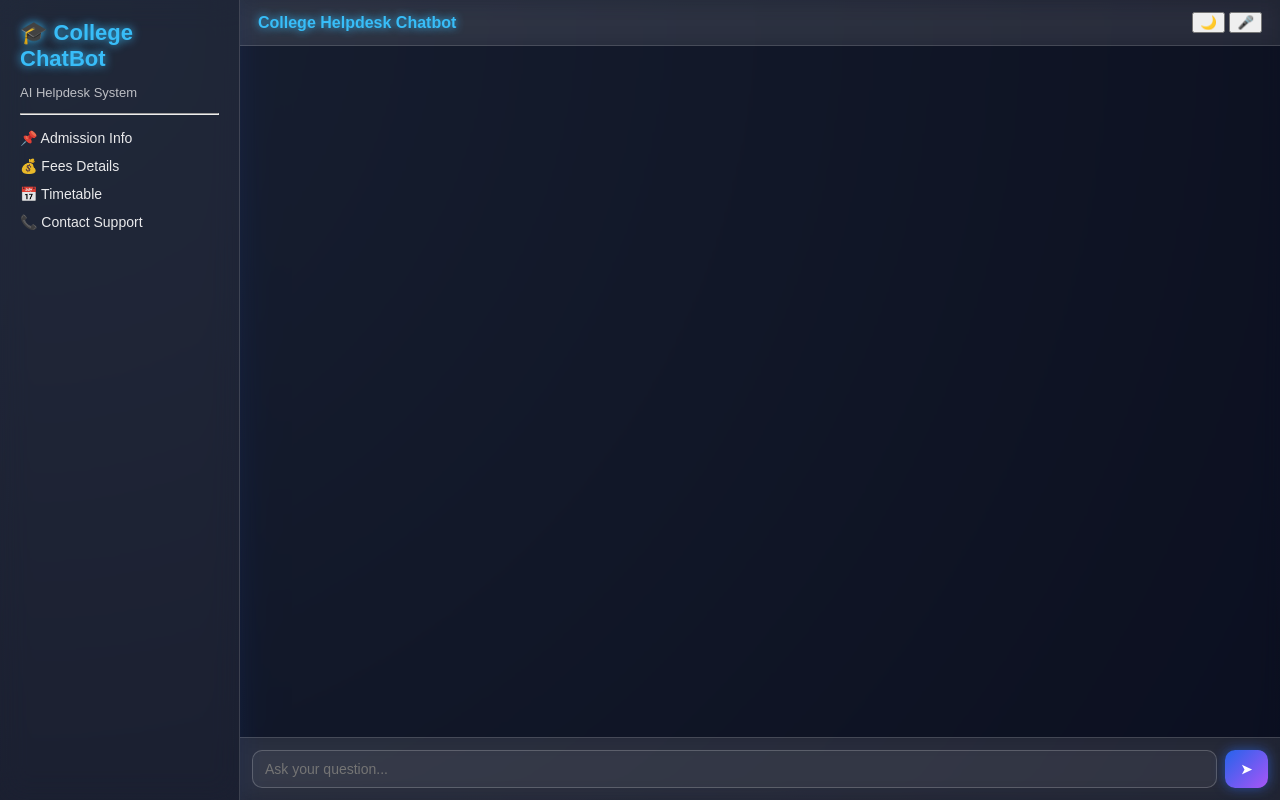
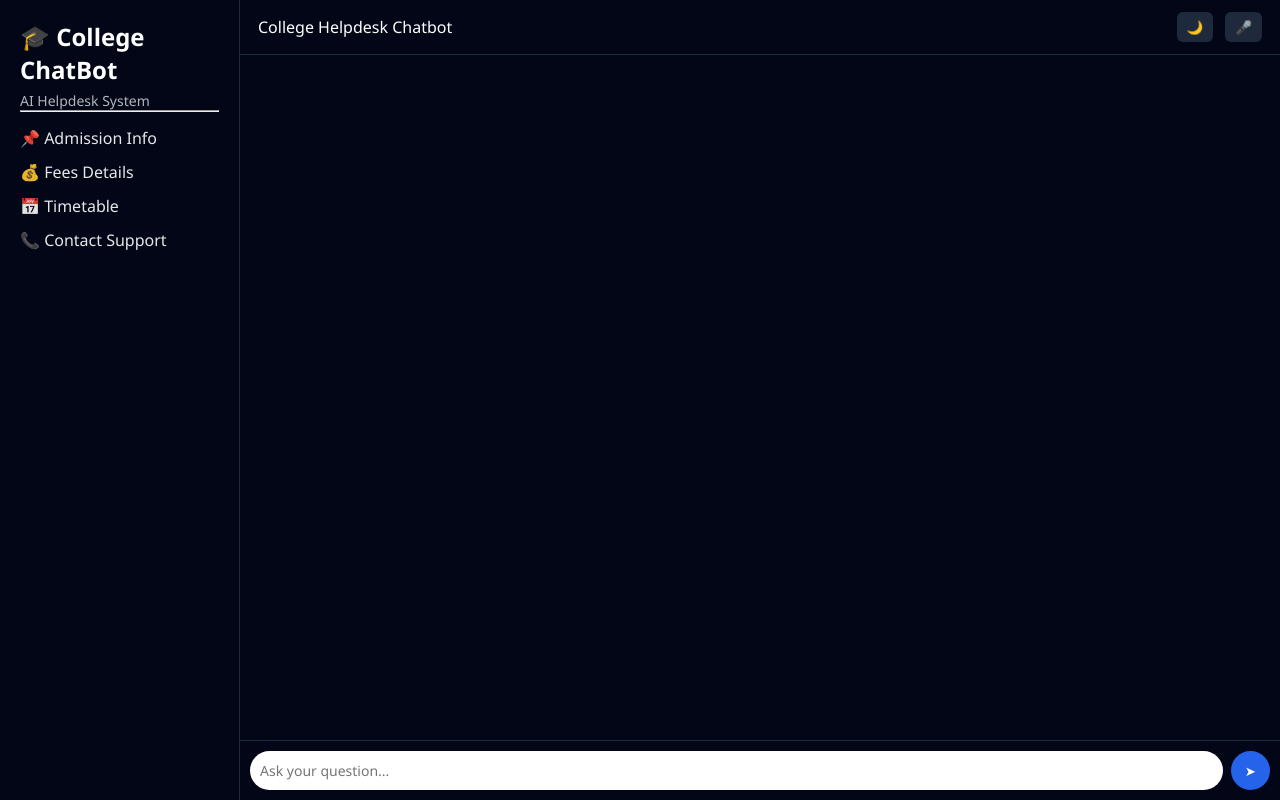
Before and after one commit to saliankishan/college-chatbot, a Flask app: page / in a window 1280 px wide. Run offline with Flask 3, Linux system fonts and the light colour scheme.

Commit message:
Update style.css

```diff
--- a/static/style.css
+++ b/static/style.css
@@ -1,87 +1,66 @@
-/* ================= GLOBAL ================= */
 * {
+    margin: 0;
+    padding: 0;
     box-sizing: border-box;
-    font-family: "Poppins", sans-serif;
+    font-family: "Segoe UI", sans-serif;
 }
 
+/* Dark Theme */
 body {
-    margin: 0;
-    background: radial-gradient(circle at top left, #0f172a, #020617);
+    background: #0f172a;
     color: white;
-    overflow: hidden;
+    transition: 0.3s;
 }
 
-/* Layout */
+/* Light Theme */
+body.light {
+    background: #f8fafc;
+    color: #020617;
+}
+
 .app-container {
     display: flex;
     height: 100vh;
-    position: relative;
 }
 
-/* Mobile Menu Button */
-.menu-btn {
-    display: none;
-    position: absolute;
-    top: 12px;
-    left: 12px;
-    background: rgba(37, 99, 235, 0.8);
-    backdrop-filter: blur(10px);
-    border: 1px solid rgba(255,255,255,0.2);
-    color: white;
-    border-radius: 8px;
-    padding: 6px 12px;
-    font-size: 18px;
-    cursor: pointer;
-    z-index: 1000;
+/* Sidebar */
+.sidebar {
+    width: 240px;
+    background: #020617;
+    padding: 20px;
+    border-right: 1px solid #1e293b;
 }
 
-/* Sidebar - Glass Effect */
-.sidebar {
-    width: 240px;
-    padding: 20px;
-    background: rgba(255, 255, 255, 0.08);
-    backdrop-filter: blur(15px);
-    border-right: 1px solid rgba(255,255,255,0.15);
-    box-shadow: 0 0 25px rgba(37, 99, 235, 0.15);
+body.light .sidebar {
+    background: #e2e8f0;
+    border-right: 1px solid #cbd5e1;
 }
 
 .sidebar h2 {
-    margin: 0;
-    font-size: 22px;
-    color: #38bdf8;
-    text-shadow: 0 0 10px #38bdf8;
+    margin-bottom: 5px;
 }
 
 .sidebar p {
-    font-size: 13px;
+    font-size: 14px;
     opacity: 0.7;
 }
 
 .sidebar ul {
-    list-style: none;
-    padding: 0;
     margin-top: 15px;
 }
 
-.sidebar li {
+.sidebar ul li {
+    list-style: none;
     margin: 12px 0;
-    font-size: 14px;
+    cursor: pointer;
     opacity: 0.9;
-    transition: 0.3s;
 }
 
-.sidebar li:hover {
-    color: #38bdf8;
-    text-shadow: 0 0 8px #38bdf8;
-}
-
-/* Chat Container - Glass */
+/* Chat Section */
 .chat-container {
     flex: 1;
     display: flex;
     flex-direction: column;
-    background: rgba(255, 255, 255, 0.04);
-    backdrop-filter: blur(10px);
 }
 
 /* Header */
@@ -90,217 +69,106 @@ body {
     justify-content: space-between;
     align-items: center;
     padding: 12px 18px;
-    background: rgba(255, 255, 255, 0.08);
-    backdrop-filter: blur(12px);
-    border-bottom: 1px solid rgba(255,255,255,0.15);
-    font-weight: bold;
-    color: #38bdf8;
-    text-shadow: 0 0 8px #38bdf8;
+    background: #020617;
+    border-bottom: 1px solid #1e293b;
+}
+
+body.light .chat-header {
+    background: #e2e8f0;
+    border-bottom: 1px solid #cbd5e1;
+}
+
+.header-buttons button {
+    margin-left: 8px;
+    padding: 6px 10px;
+    border: none;
+    border-radius: 6px;
+    cursor: pointer;
+    background: #1e293b;
+    color: white;
+}
+
+body.light .header-buttons button {
+    background: #cbd5e1;
+    color: black;
 }
 
 /* Chat Box */
 .chat-box {
     flex: 1;
-    padding: 18px;
+    padding: 15px;
     overflow-y: auto;
-    display: flex;
-    flex-direction: column;
-    gap: 10px;
+    background: #020617;
 }
 
-/* Messages - Neon Glass Bubbles */
+body.light .chat-box {
+    background: #f1f5f9;
+}
+
+/* Messages */
 .message {
+    max-width: 60%;
     padding: 10px 14px;
-    border-radius: 14px;
-    max-width: 65%;
+    margin: 8px 0;
+    border-radius: 12px;
     font-size: 14px;
     line-height: 1.4;
-    word-wrap: break-word;
-    backdrop-filter: blur(12px);
-    border: 1px solid rgba(255,255,255,0.15);
 }
 
-/* User Message - Neon Blue */
 .user {
-    align-self: flex-end;
-    background: rgba(37, 99, 235, 0.35);
+    background: #2563eb;
     color: white;
-    border-radius: 14px 14px 4px 14px;
-    box-shadow: 0 0 12px rgba(37, 99, 235, 0.6);
+    margin-left: auto;
 }
 
-/* Bot Message - Neon Purple */
 .bot {
-    align-self: flex-start;
-    background: rgba(168, 85, 247, 0.25);
+    background: #1e293b;
     color: white;
-    border-radius: 14px 14px 14px 4px;
-    box-shadow: 0 0 12px rgba(168, 85, 247, 0.5);
 }
 
-/* Input Area - Glass */
+body.light .bot {
+    background: #e2e8f0;
+    color: black;
+}
+
+/* Input Area */
 .chat-input {
     display: flex;
-    padding: 12px;
-    background: rgba(255, 255, 255, 0.08);
-    backdrop-filter: blur(12px);
-    border-top: 1px solid rgba(255,255,255,0.15);
+    padding: 10px;
+    background: #020617;
+    border-top: 1px solid #1e293b;
 }
 
-/* Input Box */
+body.light .chat-input {
+    background: #e2e8f0;
+    border-top: 1px solid #cbd5e1;
+}
+
 .chat-input input {
     flex: 1;
-    padding: 10px 12px;
-    border-radius: 10px;
-    border: 1px solid rgba(255,255,255,0.2);
-    background: rgba(255,255,255,0.05);
-    color: white;
+    padding: 10px;
+    border-radius: 20px;
+    border: none;
     outline: none;
     font-size: 14px;
 }
 
-/* Buttons */
 .chat-input button {
     margin-left: 8px;
-    padding: 8px 16px;
-    border-radius: 10px;
+    padding: 8px 14px;
+    border-radius: 50%;
     border: none;
     cursor: pointer;
-    background: linear-gradient(135deg, #2563eb, #a855f7);
+    background: #2563eb;
     color: white;
-    font-weight: bold;
-    box-shadow: 0 0 12px rgba(37, 99, 235, 0.6);
-    transition: 0.25s;
 }
 
-.chat-input button:hover {
-    transform: scale(1.05);
-    box-shadow: 0 0 18px rgba(168, 85, 247, 0.8);
-}
-
-/* Scrollbar */
-.chat-box::-webkit-scrollbar {
-    width: 6px;
-}
-
-.chat-box::-webkit-scrollbar-thumb {
-    background: rgba(255,255,255,0.25);
-    border-radius: 10px;
-}
-
-/* ================= MOBILE RESPONSIVE ================= */
-
+/* Responsive (Mobile) */
 @media (max-width: 768px) {
-
-    .menu-btn {
-        display: block;
+    .sidebar {
+        display: none;
     }
-
-    .sidebar {
-        position: fixed;
-        left: -260px;
-        top: 0;
-        height: 100vh;
-        z-index: 999;
-        transition: 0.3s;
-    }
-
-    .sidebar.show {
-        left: 0;
-    }
-
-    .chat-container {
-        width: 100%;
-    }
-
     .message {
         max-width: 80%;
-        font-size: 15px;
-    }
-
-    .chat-header {
-        padding-left: 50px;
     }
 }
-
-/* ================= LIGHT MODE (GLASS) ================= */
-
-body.light {
-    background: radial-gradient(circle at top left, #e5e7eb, #f9fafb);
-    color: #111827;
-}
-
-/* Sidebar Light */
-body.light .sidebar {
-    background: rgba(255, 255, 255, 0.6);
-    border-right: 1px solid rgba(0,0,0,0.1);
-    box-shadow: 0 0 20px rgba(0,0,0,0.05);
-}
-
-body.light .sidebar h2 {
-    color: #2563eb;
-    text-shadow: none;
-}
-
-/* Chat Container Light */
-body.light .chat-container {
-    background: rgba(255, 255, 255, 0.4);
-}
-
-/* Header Light */
-body.light .chat-header {
-    background: rgba(255, 255, 255, 0.6);
-    color: #2563eb;
-    text-shadow: none;
-}
-
-/* Messages Light */
-body.light .user {
-    background: rgba(37, 99, 235, 0.2);
-    color: #111827;
-    box-shadow: 0 0 8px rgba(37, 99, 235, 0.3);
-}
-
-body.light .bot {
-    background: rgba(168, 85, 247, 0.15);
-    color: #111827;
-    box-shadow: 0 0 8px rgba(168, 85, 247, 0.25);
-}
-
-/* Input Area Light */
-body.light .chat-input {
-    background: rgba(255, 255, 255, 0.6);
-}
-
-body.light .chat-input input {
-    background: rgba(255, 255, 255, 0.8);
-    color: #111827;
-    border: 1px solid rgba(0,0,0,0.15);
-}
-
-body.light .chat-input button {
-    background: linear-gradient(135deg, #2563eb, #7c3aed);
-}
-
-/* Menu Button Light */
-body.light .menu-btn {
-    background: rgba(37, 99, 235, 0.7);
-}
-
-/Admin button/
-.admin-btn {
-    background: linear-gradient(135deg, #2563eb, #7c3aed);
-    border: none;
-    color: white;
-    padding: 6px 12px;
-    border-radius: 8px;
-    font-size: 13px;
-    cursor: pointer;
-    margin-right: 8px;
-    transition: 0.2s;
-}
-
-.admin-btn:hover {
-    transform: scale(1.05);
-    box-shadow: 0 0 10px rgba(37, 99, 235, 0.6);
-}
```
